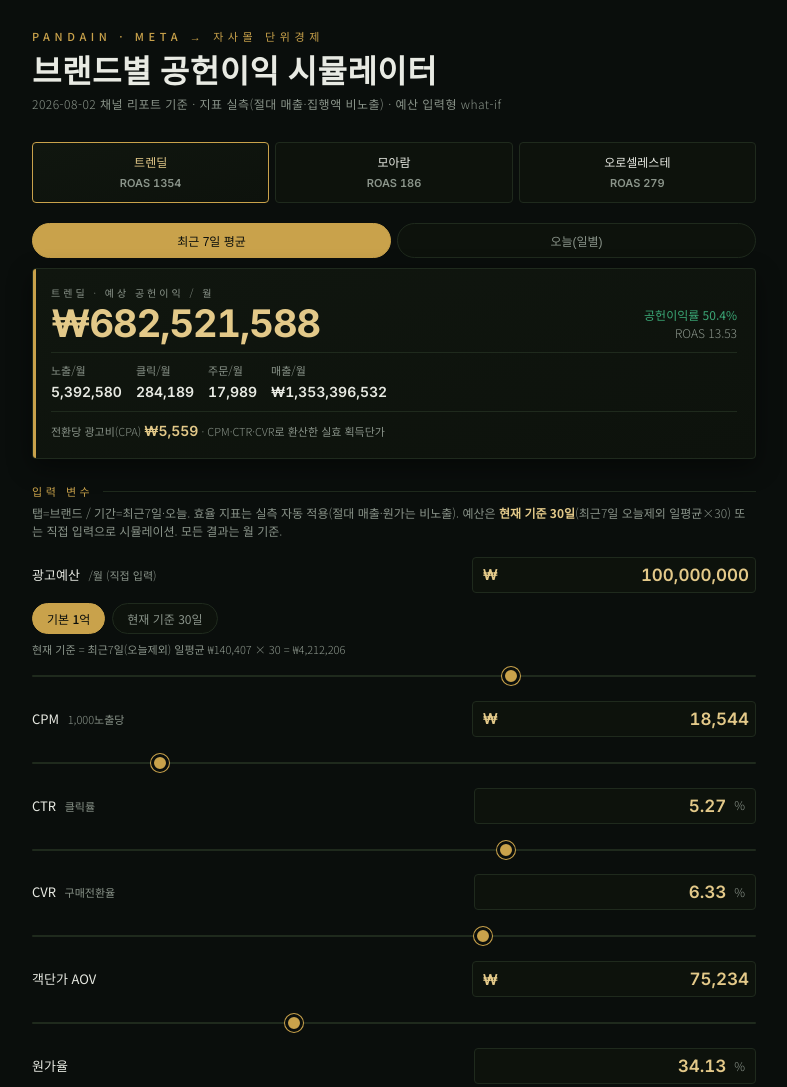
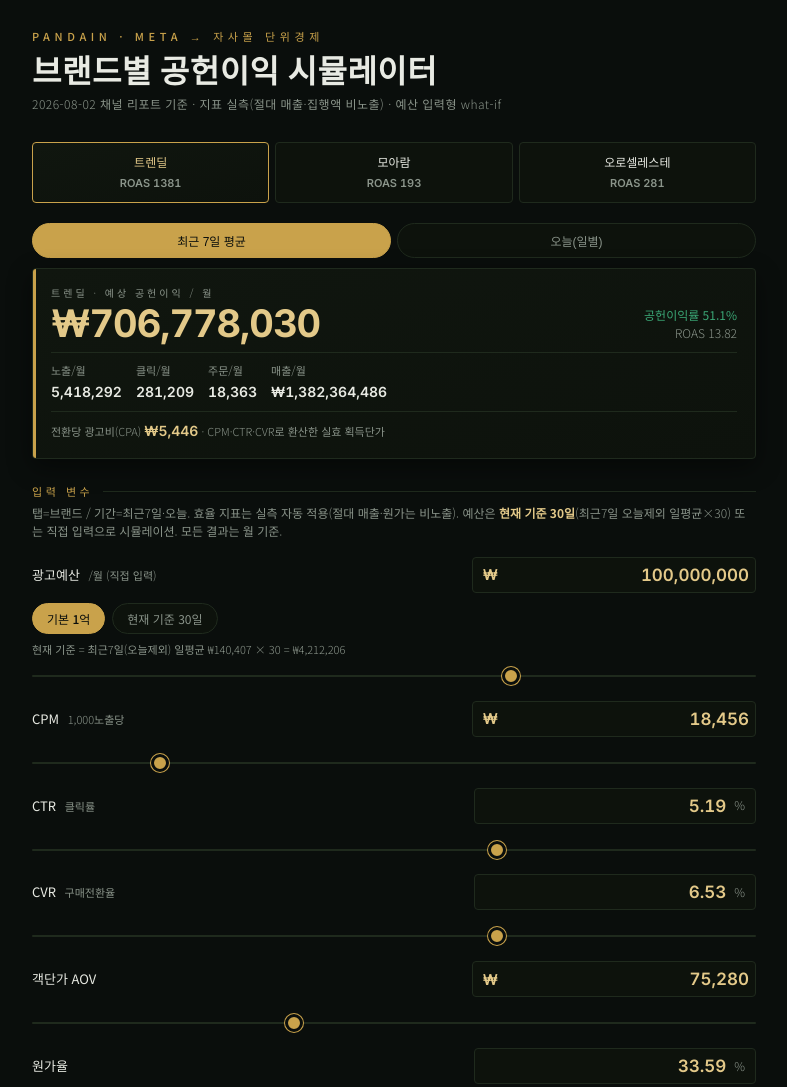
Before and after one commit to davidpandain/pandain-sim, a plain HTML site: page index.html in a window 1280 px wide. Shown: the top 1087 px of the page, without its empty margins (246-1033 px from the left). Drawn offline with nearby package versions, Linux system fonts and the light colour scheme.

Commit message:
chore: 시뮬레이터 갱신 2026-08-02

```diff
--- a/index.html
+++ b/index.html
@@ -98,7 +98,7 @@
 <div class="verdict" id="verdict"><div class="verdict-l">진단</div><div class="verdict-t" id="verdictText">—</div></div>
 <footer id="foot"></footer></div>
 <script>
-const SIM={"generatedAt":"2026-08-02","feePct":3,"brands":{"b0":{"label":"트렌딜","weekly":{"cpm":18544,"ctr":5.27,"cvr":6.33,"aov":75234,"cogs":34.13,"fee":3,"ship":3800,"roas":13.54},"daily":{"cpm":17276,"ctr":3.86,"cvr":9.2,"aov":70980,"cogs":26.79,"fee":3,"ship":3800,"roas":14.59},"spend30":4212206},"b1":{"label":"모아람","weekly":{"cpm":28332,"ctr":2.06,"cvr":3.76,"aov":68040,"cogs":21.75,"fee":3,"ship":3800,"roas":1.86},"daily":{"cpm":28554,"ctr":2.1,"cvr":4.22,"aov":68513,"cogs":24.89,"fee":3,"ship":3800,"roas":2.13},"spend30":50128731},"b2":{"label":"오로셀레스테","weekly":{"cpm":42363,"ctr":4.83,"cvr":2.23,"aov":110000,"cogs":35.11,"fee":3,"ship":3800,"roas":2.79},"daily":{"cpm":42548,"ctr":4.93,"cvr":1.48,"aov":118333,"cogs":45.07,"fee":3,"ship":3800,"roas":2.03},"spend30":17998650}}};
+const SIM={"generatedAt":"2026-08-02","feePct":3,"brands":{"b0":{"label":"트렌딜","weekly":{"cpm":18456,"ctr":5.19,"cvr":6.53,"aov":75280,"cogs":33.59,"fee":3,"ship":3800,"roas":13.81},"daily":{"cpm":17079,"ctr":3.71,"cvr":10.34,"aov":76115,"cogs":26.13,"fee":3,"ship":3800,"roas":17.12},"spend30":4212206},"b1":{"label":"모아람","weekly":{"cpm":28174,"ctr":2.07,"cvr":3.79,"aov":69221,"cogs":21.63,"fee":3,"ship":3800,"roas":1.93},"daily":{"cpm":27470,"ctr":2.13,"cvr":4.23,"aov":74888,"cogs":22.97,"fee":3,"ship":3800,"roas":2.46},"spend30":50128731},"b2":{"label":"오로셀레스테","weekly":{"cpm":41872,"ctr":4.79,"cvr":2.25,"aov":108981,"cogs":35.21,"fee":3,"ship":3800,"roas":2.81},"daily":{"cpm":39305,"ctr":4.63,"cvr":1.96,"aov":105786,"cogs":40.65,"fee":3,"ship":3800,"roas":2.44},"spend30":17998650}}};
 const $=id=>document.getElementById(id);
 const won=n=>'₩'+Math.round(n).toLocaleString('ko-KR');
 const num=n=>Math.round(n).toLocaleString('ko-KR');
```
